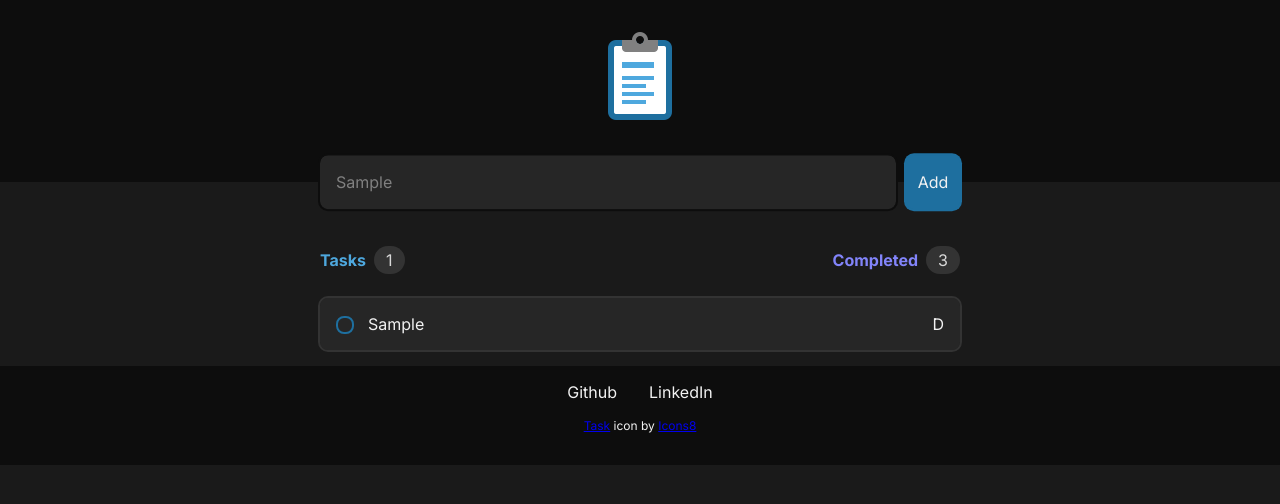
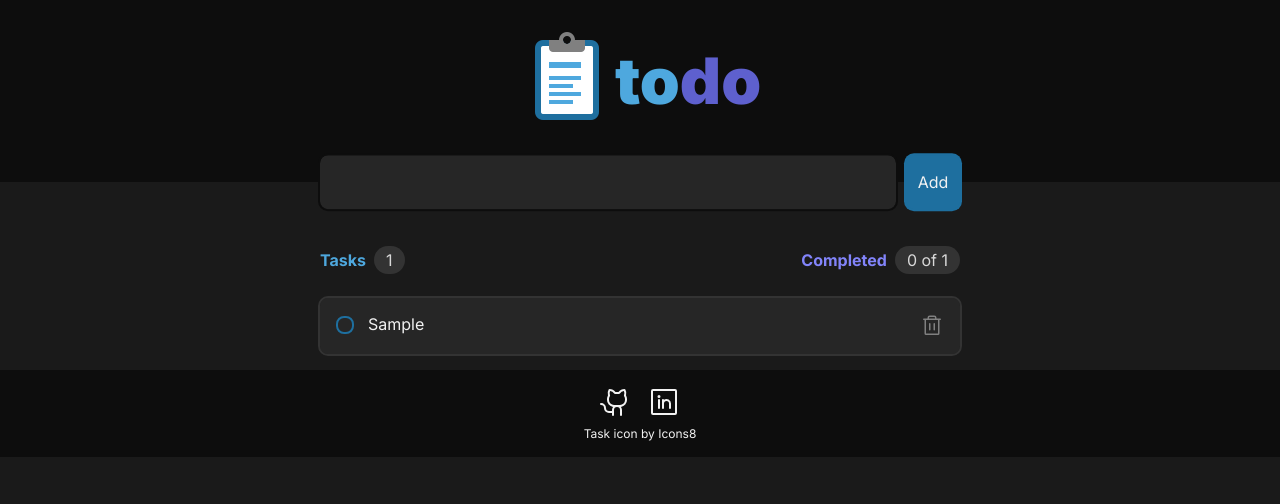
Before and after one commit to PERicci/Task-Manager, a React (Vite) app: page / in a window 1280 px wide. Both pictures are taken after typing "Sample" into the empty fields and a click on the button "Add". Shown: the top 504 px of the page. Built offline with nearby package versions, Linux system fonts and the light colour scheme.

Commit message:
all features added, there are typescript errors to solve

```diff
--- a/index.html
+++ b/index.html
@@ -8,7 +8,7 @@
     <link rel="icon" type="image/svg+xml" href="/vite.svg" />
     <meta name="viewport" content="width=device-width, initial-scale=1.0" />
     <link
-      href="https://fonts.googleapis.com/css2?family=Inter:wght@400;700&display=swap"
+      href="https://fonts.googleapis.com/css2?family=Inter:wght@400;700;900&display=swap"
       rel="stylesheet"
     />
     <title>Vite + React + TS</title>
--- a/package.json
+++ b/package.json
@@ -10,6 +10,7 @@
     "preview": "vite preview"
   },
   "dependencies": {
+    "@phosphor-icons/react": "^2.0.10",
     "react": "^18.2.0",
     "react-dom": "^18.2.0"
   },
--- a/src/App.tsx
+++ b/src/App.tsx
@@ -7,16 +7,18 @@ import { useState } from "react";
 
 export function App() {
   const [taskToAdd, setTaskToAdd] = useState({});
-  const [taskListCounter, setTaskListCounter] = useState(0);
+  const [taskCounter, setTaskCounter] = useState(0);
+  const [taskCompletedCounter, setTaskCompletedCounter] = useState(0);
 
   return (
     <>
       <Header onTaskToAdd={setTaskToAdd} />
       <main>
-        <TaskCounter taskListCounter={taskListCounter}/>
+        <TaskCounter taskCounter={taskCounter} taskCompletedCounter={taskCompletedCounter}/>
         <TaskList
           taskToAdd={taskToAdd}
-          onTaskListCounter={setTaskListCounter}
+          onTaskCounter={setTaskCounter}
+          onTaskCompletedCounter={setTaskCompletedCounter}
         />
       </main>
       <Footer />
--- a/src/components/Footer.module.css
+++ b/src/components/Footer.module.css
@@ -9,11 +9,21 @@
   flex-wrap: wrap;
   justify-content: center;
   align-content: center;
-  gap: 2rem;
+  gap: 1rem;
+  font-size: 2rem;
+}
+
+.socialMedia > a {
+  transition: all 0.2s;
+}
+
+.socialMedia > a:hover {
+  transform: scale(1.2);
+  transition: all 0.2s;
 }
 
 .iconReference p{
   font-size: var(--size-tiny);
   text-align: center;
-  margin: 1rem auto;
+  margin: 0 auto;
 }
--- a/src/components/Footer.tsx
+++ b/src/components/Footer.tsx
@@ -1,11 +1,16 @@
 import styles from "./Footer.module.css";
+import { GithubLogo, LinkedinLogo } from "@phosphor-icons/react";
 
 export function Footer() {
   return (
     <footer className={styles.footer}>
       <div className={styles.socialMedia}>
-        <div>Github</div>
-        <div>LinkedIn</div>
+        <a href="https://github.com/PERicci" target="_blank">
+          <GithubLogo />
+        </a>
+        <a href="https://www.linkedin.com/in/pedro-ricciardi/" target="_blank">
+          <LinkedinLogo />
+        </a>
       </div>
       <div className={styles.iconReference}>
         <p>
--- a/src/components/Header.module.css
+++ b/src/components/Header.module.css
@@ -4,8 +4,20 @@
 }
 
 .headerLogo {
-  display: block;
-  margin: 0 auto;
+  display: flex;
+  align-items: center;
+  justify-content: center;
+  font-size: 2rem;
+}
+
+.titleTo {
+  color: var(--blue-200);
+  font-weight: 900;
+}
+
+.titleDo {
+  color: var(--purple-200);
+  font-weight: 900;
 }
 
 .addTaskField {
--- a/src/components/Header.tsx
+++ b/src/components/Header.tsx
@@ -1,5 +1,5 @@
-import React, { useState } from "react";
-import haederLogo from "../assets/headerLogo.png";
+import { useState } from "react";
+import headerLogo from "../assets/headerLogo.png";
 import styles from "./Header.module.css";
 
 export function Header({ onTaskToAdd }) {
@@ -9,35 +9,54 @@ export function Header({ onTaskToAdd }) {
     setTaskContentToAdd(event.target.value);
   }
 
-  function handleSendTaskToAdd() {
+  function handleSendTaskToAdd(event) {
+    event.preventDefault();
+
     if (taskContentToAdd !== "") {
-      const dateToKey = String(new Date()).replace(/\s+/g, "");
+      const date = new Date();
+      const dateToKey = String(date).replace(/\s+/g, "");
       const firstAndLastLetterFromContent =
         taskContentToAdd.charAt(0) + taskContentToAdd.slice(-1);
-      const key = firstAndLastLetterFromContent + dateToKey;
+      const dateMilliseconds = date.getMilliseconds();
+      const id = firstAndLastLetterFromContent + dateToKey + dateMilliseconds;
 
       const taskToAdd = {
-        key: key,
+        id: id,
         content: taskContentToAdd,
         isDone: false,
       };
       onTaskToAdd(taskToAdd);
     }
+    setTaskContentToAdd("");
+  }
+
+  function handleKeyDown(event) {
+    if (event.key === "Enter" && !event.shiftKey) {
+      event.preventDefault();
+      handleSendTaskToAdd(event);
+    }
   }
 
   return (
     <header className={styles.header}>
-      <img className={styles.headerLogo} src={haederLogo} alt="clipboard" />
-      <div className={styles.addTaskField}>
+      <div className={styles.headerLogo}>
+        <img src={headerLogo} alt="clipboard" />
+        <h1 className={styles.titleTo}>to</h1>
+        <h1 className={styles.titleDo}>do</h1>
+      </div>
+
+      <form onSubmit={handleSendTaskToAdd} className={styles.addTaskField}>
         <textarea
           className={styles.addTaskContent}
-          onInput={handleInput}
+          onChange={handleInput}
+          value={taskContentToAdd}
+          onKeyDown={handleKeyDown}
           required
         ></textarea>
-        <button className={styles.addTaskButton} onClick={handleSendTaskToAdd}>
+        <button type="submit" className={styles.addTaskButton}>
           Add
         </button>
-      </div>
+      </form>
     </header>
   );
 }
--- a/src/components/Task.module.css
+++ b/src/components/Task.module.css
@@ -10,6 +10,15 @@
 
 .taskLabel {
   color: var(--gray-100);
+  position: relative;
+  padding-left: 2rem;
+  cursor: pointer;
+  user-select: none;
+}
+
+.taskLabelChecked {
+  color: var(--gray-300);
+  text-decoration: line-through;
   position: relative;
   padding-left: 2rem;
   cursor: pointer;
@@ -71,4 +80,17 @@
 
 .deleteTask {
   justify-self: flex-end;
+  cursor: pointer;
+
+  color: var(--gray-300);
+  text-align: center;
+  font-size: 1.5rem;
+  line-height: 1rem;
+
+  transition: color 0.1s;
 }
+
+.deleteTask:hover {
+  color: var(--red-500);
+  transition: all 0.1s;
+}
--- a/src/components/Task.tsx
+++ b/src/components/Task.tsx
@@ -1,18 +1,45 @@
+import { useState } from "react";
 import styles from "./Task.module.css";
+import { Trash } from "@phosphor-icons/react";
 
-export function Task({ content, isDone }) {
+export function Task({
+  id,
+  content,
+  isDone,
+  onUpdateTaskIsDone,
+  onDeleteTask,
+}) {
+  const [isChecked, setIsChecked] = useState(isDone);
+
+  function handleChangeTaskIsDone() {
+    const newCheckedState = !isChecked;
+    setIsChecked(newCheckedState);
+    onUpdateTaskIsDone(id, newCheckedState);
+  }
+
+  function handleDeleteTask(event) {
+    const taskIdToDelete = event.currentTarget.previousSibling.id;
+    onDeleteTask(taskIdToDelete);
+  }
+
   return (
     <li className={styles.taskItem}>
-      <label className={styles.taskLabel}>
+      <label
+        id={id}
+        className={isDone ? styles.taskLabelChecked : styles.taskLabel}
+      >
         {content}
         <input
           className={styles.taskHiddenCheck}
+          onChange={handleChangeTaskIsDone}
           type="checkbox"
-          defaultChecked={isDone}
+          checked={isChecked}
         />
         <span className={styles.taskVisibleCheck}></span>
       </label>
-      <div className={styles.deleteTask}>D</div>
+      <div onClick={handleDeleteTask} className={styles.deleteTask}>
+        <Trash />
+      </div>
     </li>
   );
 }
--- a/src/components/TaskCounter.tsx
+++ b/src/components/TaskCounter.tsx
@@ -1,16 +1,16 @@
 import styles from "./TaskCounter.module.css";
 
-export function TaskCounter({taskListCounter}) {
+export function TaskCounter({taskCounter, taskCompletedCounter}) {
 
   return (
     <div className={styles.taskCounter}>
       <div className={styles.allTasks}>
         <div className={styles.allTasksLabel}>Tasks</div>
-        <div className={styles.tasksAmount}>{taskListCounter}</div>
+        <div className={styles.tasksAmount}>{taskCounter}</div>
       </div>
       <div className={styles.completedTasks}>
         <div className={styles.completedTasksLabel}>Completed</div>
-        <div className={styles.tasksAmount}>3</div>
+        <div className={styles.tasksAmount}>{taskCompletedCounter} of {taskCounter}</div>
       </div>
     </div>
   );
--- a/src/components/TaskList.tsx
+++ b/src/components/TaskList.tsx
@@ -2,24 +2,78 @@ import { useEffect, useState } from "react";
 import { Task } from "./Task";
 import styles from "./TaskList.module.css";
 
-export function TaskList({ taskToAdd, onTaskListCounter }) {
+export function TaskList({ taskToAdd, onTaskCounter, onTaskCompletedCounter }) {
   const [tasks, setTasks] = useState([]);
 
   useEffect(addTask, [taskToAdd]);
 
+  useEffect(getListFromLocalStorage, []);
+
+  function saveListInLocalStorage(taskList) {
+    const taskListStringfied = JSON.stringify(taskList);
+    localStorage.setItem("taskList", taskListStringfied);
+  }
+
+  function getListFromLocalStorage() {
+    const taskListStringfied = localStorage.getItem("taskList");
+
+    if (taskListStringfied) {
+      const taskListArray = JSON.parse(taskListStringfied);
+      setTasks(taskListArray);
+      taskCounterUpdate(taskListArray);
+    }
+  }
+
+  function taskCounterUpdate(newTaskList) {
+    onTaskCounter(newTaskList.length);
+
+    const completedTasksCount = newTaskList.filter(
+      (task) => task.isDone
+    ).length;
+    onTaskCompletedCounter(completedTasksCount);
+  }
+
   function addTask() {
     if (Object.keys(taskToAdd).length !== 0) {
-      const newTaskList = [...tasks, taskToAdd]
+      const newTaskList = [...tasks, taskToAdd];
+
       setTasks(newTaskList);
-      onTaskListCounter(newTaskList.length)
+      taskCounterUpdate(newTaskList);
+      saveListInLocalStorage(newTaskList);
     }
+  }
+
+  function updateTaskIsDone(taskId, newIsDone) {
+    const newTaskList = tasks.map((task) => {
+      if (task.id === taskId) {
+        return { ...task, isDone: newIsDone };
+      }
+      return task;
+    });
+    setTasks(newTaskList);
+    taskCounterUpdate(newTaskList);
+    saveListInLocalStorage(newTaskList);
+  }
+
+  function deleteTask(taskId) {
+    const newTaskList = tasks.filter((task) => task.id !== taskId);
+    setTasks(newTaskList);
+    taskCounterUpdate(newTaskList);
+    saveListInLocalStorage(newTaskList);
   }
 
   return (
     <ul className={styles.taskList}>
       {tasks.map((task) => {
         return (
-          <Task key={task.key} content={task.content} isDone={task.isDone} />
+          <Task
+            key={task.id}
+            id={task.id}
+            content={task.content}
+            isDone={task.isDone}
+            onUpdateTaskIsDone={updateTaskIsDone}
+            onDeleteTask={deleteTask}
+          />
         );
       })}
     </ul>
--- a/src/global.css
+++ b/src/global.css
@@ -76,3 +76,14 @@ button:focus {
 img {
   margin: 0;
 }
+
+a, a:link, a:visited {
+  text-decoration: none;
+  color: var(--gray-100);
+  transition: all 0.1s;
+}
+
+a:hover, a:active {
+  font-weight: bold;
+  color: var(--blue-200);
+}
```
Also changed, not shown: 1 other file (tests, documents, lock files or other folders).
